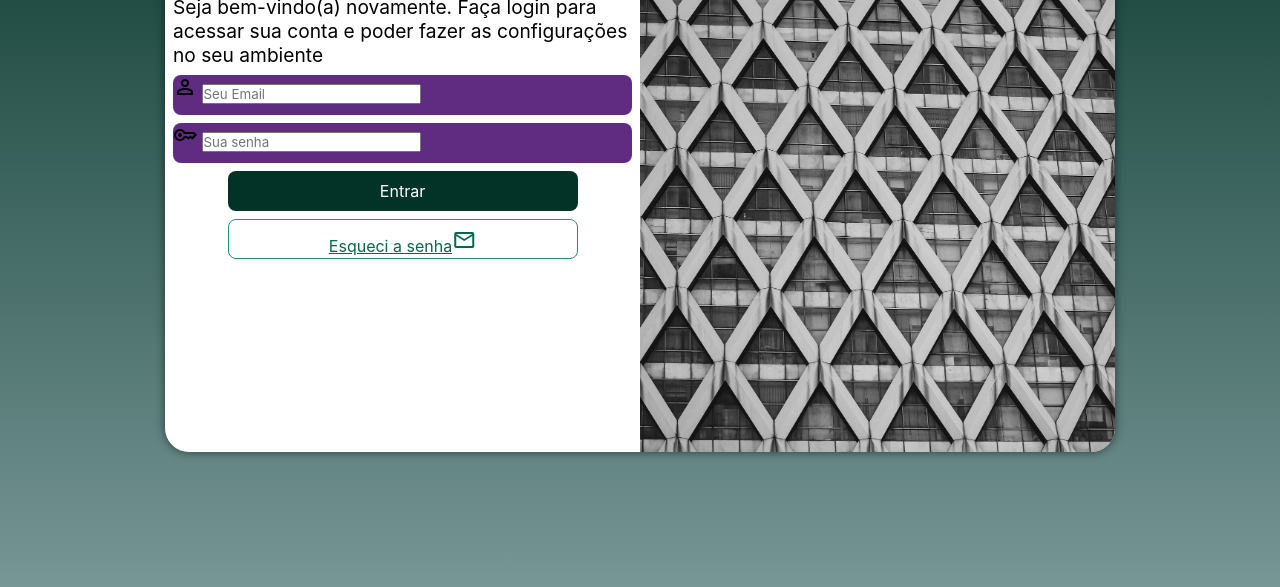
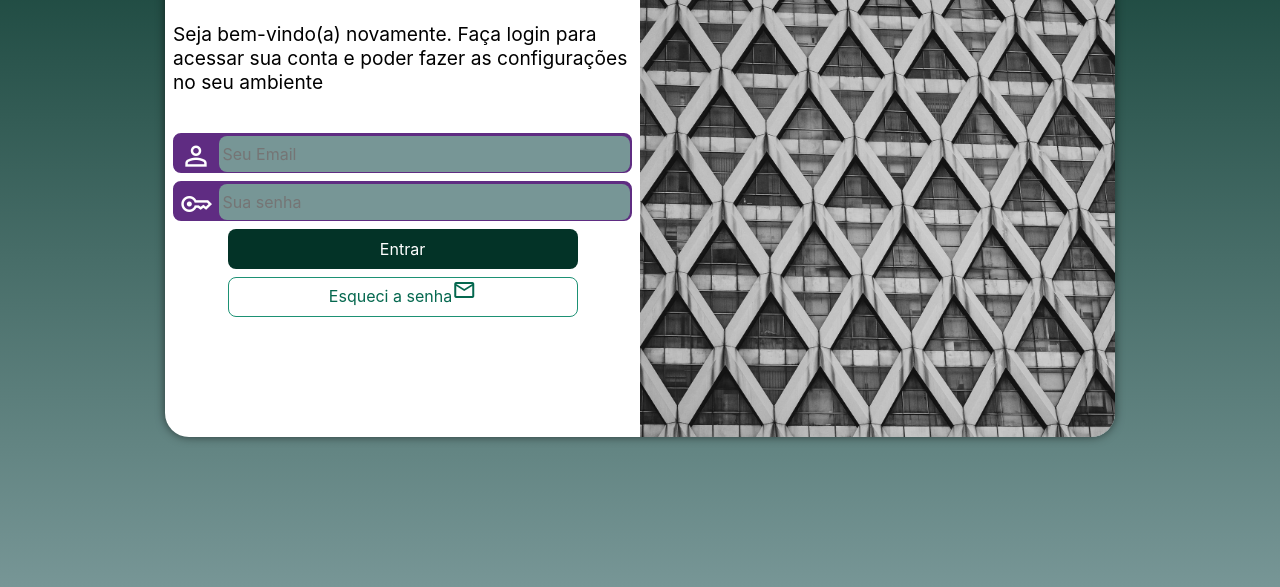
Before and after one commit to ThanagorTales/exercicio-tela-login, a plain HTML site: page index.html in a window 1280 px wide. Shown: the part 213-800 px from the top of the page. Drawn offline with nearby package versions, Linux system fonts and the light colour scheme.

Commit message:
finalizando exercicio

```diff
--- a/estilos/media-query.css
+++ b/estilos/media-query.css
@@ -12,6 +12,7 @@
     }
     #login{
         width: 90vw;
+        height: 350px;
     }
     #login #imagem{
         float: left;
@@ -30,6 +31,7 @@
     }
     #login{
         width: 950px;
+        height: 500px;
     }
     #login #imagem{
         float:right;
@@ -45,6 +47,7 @@
     }
     #formulario p{
         font-size: 1.2em;
+        margin: 2em 0;
     }
 
     form > input[type=submit]{
--- a/estilos/style.css
+++ b/estilos/style.css
@@ -26,7 +26,6 @@ main{
     position: absolute;
     top: 50%;
     left: 50%;
-    transform: translate(-50%, -50%);
     background-color: white;
     width: 250px;
     height: 530px;
@@ -34,6 +33,7 @@ main{
     overflow: hidden;
     box-shadow: 0 0 10px rgba(0, 0, 0, 0.55);
 
+    transform: translate(-50%, -50%);
     transition: width .3s, height .3s;
     transition-timing-function: ease;
 }
@@ -59,6 +59,7 @@ main{
 }
 .campo{
     background-color: #5f2c82;
+    border: 2px solid #5f2c82;
     display: block;
     width: 100%;
     height: 40px;
@@ -68,7 +69,26 @@ main{
 form label{
     display: none;
 }
+.campo i{
+    color: white;
 
+    font-size: 2em;
+    width: 39px;
+    padding: 5px;
+}
+.campo input{
+    background-color: var(--bg-primary-color);
+    font-size: 1em;
+    width: calc(100% - 44px);
+    height: 100%;
+    border: 0;
+    border-radius: .5em;
+    padding: 4px;
+    transform: translateY(-12px);
+}
+.campo input:focus-within{
+    background-color: white;
+}
 form > input[type=submit]{
     display: block;
     font-size: 1em;
@@ -87,15 +107,18 @@ form input[type=submit]:hover{
 form .botao{
     display: block;
     text-align: center;
+    font-size: 1em;
     width: 100%;
     height: 40px;
     background-color: white;
+    color: #05684f;
     border: 1px solid #1d9174;
     border-radius: .5em;
-    color: #05684f;
-    padding: .5em;
     margin-top: .5em;
+    text-decoration: none;
+
 }
+
 form .botao:hover{
     background-color: var(--bg-primary-color);
 }
```
